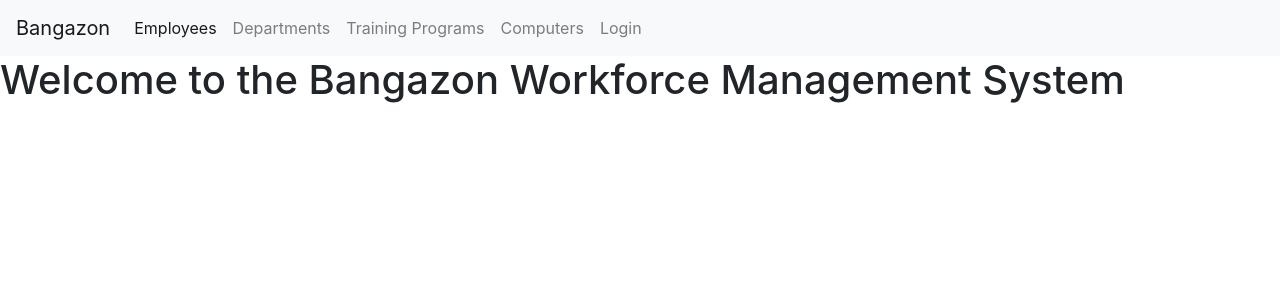
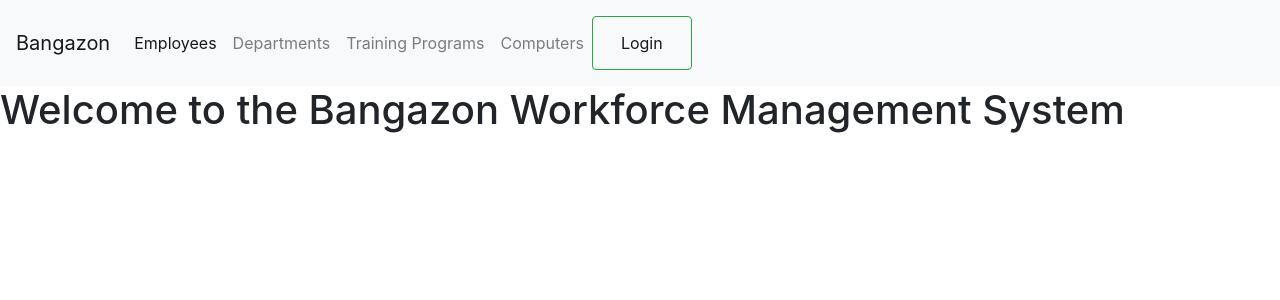
Before and after one commit to nss-cohort-40/banagzon-workforce-mgt-crunchy-frogs, a Django app: page / in a window 1280 px wide. Shown: the top 300 px of the page. Run offline with Django 3.2, Linux system fonts and the light colour scheme; some libraries are stand-ins or nearby versions.

Commit message:
login required in the required places + login/logout button updated

```diff
--- a/hrapp/templates/shared/base.html
+++ b/hrapp/templates/shared/base.html
@@ -46,16 +46,18 @@
                 <li class="nav-item">
                     <a class="nav-link" href="{% url 'hrapp:computer_list' %}">Computers</a>
                 </li>
+            </ul>
+            <div class="navbar-text">
                 {% if user.is_authenticated %}
-                <li class="nav-item">
+                <button class="btn btn-outline-danger">
                     <a class="nav-link" href="{% url 'hrapp:logout' %}">Logout</a>
-                </li>
+                </button>
                 {% else %}
-                <li class="nav-item">
+                <button class="btn btn-outline-success">
                     <a class="nav-link" href="/accounts/login/">Login</a>
-                </li>
+                </button>
                 {% endif %}
-            </ul>
+            </div>
         </div>
     </nav>
 
@@ -68,15 +70,3 @@
 </body>
 
 </html>
-<!-- Given that a user wants to view or manage resources
-When the user is looking at any view in the application
-Then there should be a navigation bar at the top with the following items
-
-Employees
-Departments
-Computers
-Training Programs
-Login/Logout
-Given that a user wants to view a list of resources
-When the user click on Employees, Deparments, Computers, or Training Programs in the nav bar
-Then the user should be presented with the list view of the corresponding resource -->
```
Also changed, not shown: hrapp/templates/employees/details.html (+11 -7 lines).
